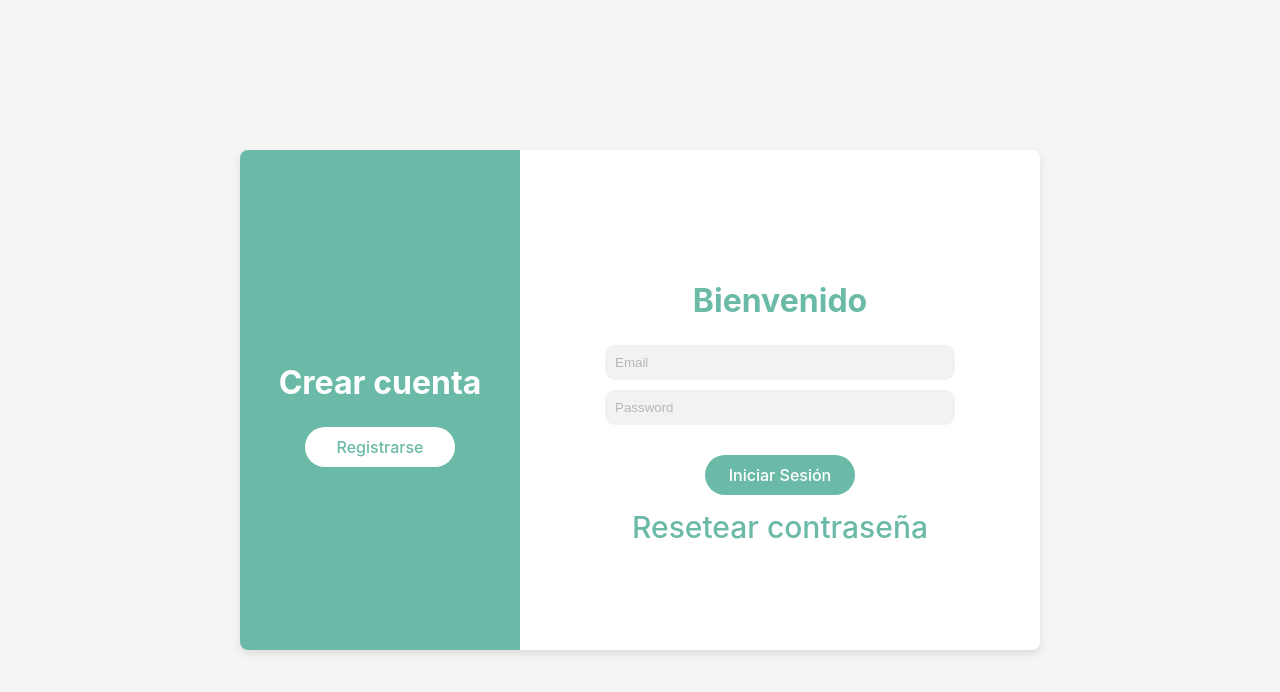
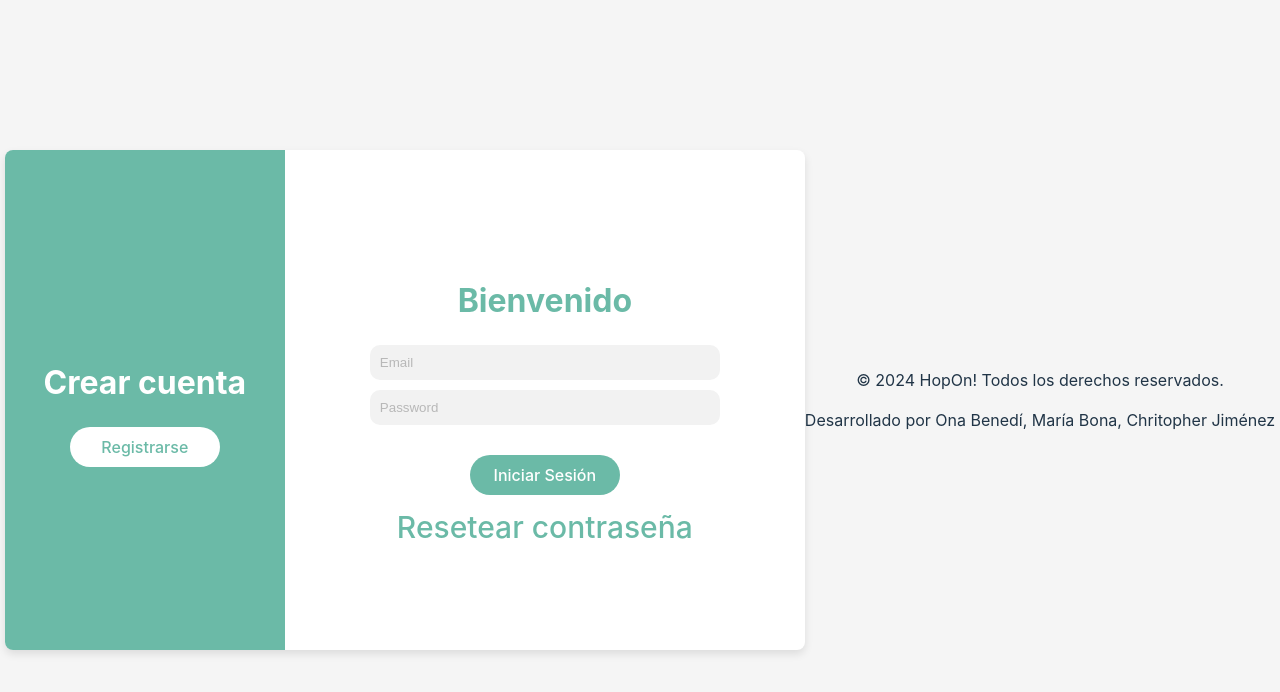
Before and after one commit to OnaBenedi/thirdProject, a React (Vite) app: page / in a window 1280 px wide. Shown: the top 692 px of the page. Built offline with nearby package versions, Linux system fonts and the light colour scheme.

Commit message:
footer added in all pages

```diff
--- a/src/components/home/home-body/HomeBody.jsx
+++ b/src/components/home/home-body/HomeBody.jsx
@@ -148,6 +148,12 @@ function HomeBody() {
           />
         </div>
       ) : null}
+      <footer className="footer">
+      <div className="footer-content">
+        <p>© 2024 HopOn! Todos los derechos reservados.</p>
+        <p>Desarrollado por Ona Benedí, María Bona, Chritopher Jiménez</p>
+      </div>
+    </footer>
     </div>
   );
 }
--- a/src/components/pages/Login.jsx
+++ b/src/components/pages/Login.jsx
@@ -97,6 +97,12 @@ function Login() {
           </a>
         </div>
       </div>
+      <footer className="footer">
+      <div className="footer-content">
+        <p>© 2024 HopOn! Todos los derechos reservados.</p>
+        <p>Desarrollado por Ona Benedí, María Bona, Chritopher Jiménez</p>
+      </div>
+    </footer>
     </div>
   );
 }
--- a/src/components/user-profile/user-profile-body/UserProfileBody.jsx
+++ b/src/components/user-profile/user-profile-body/UserProfileBody.jsx
@@ -23,6 +23,12 @@ function UserProfileBody() {
           <a href="#">Método de Pago</a>
           <a href="#">Protección de Datos</a>
         </div>
+        <footer className="footer">
+      <div className="footer-content">
+        <p>© 2024 HopOn! Todos los derechos reservados.</p>
+        <p>Desarrollado por Ona Benedí, María Bona, Chritopher Jiménez</p>
+      </div>
+    </footer>
     </div>
   );
 }
```
